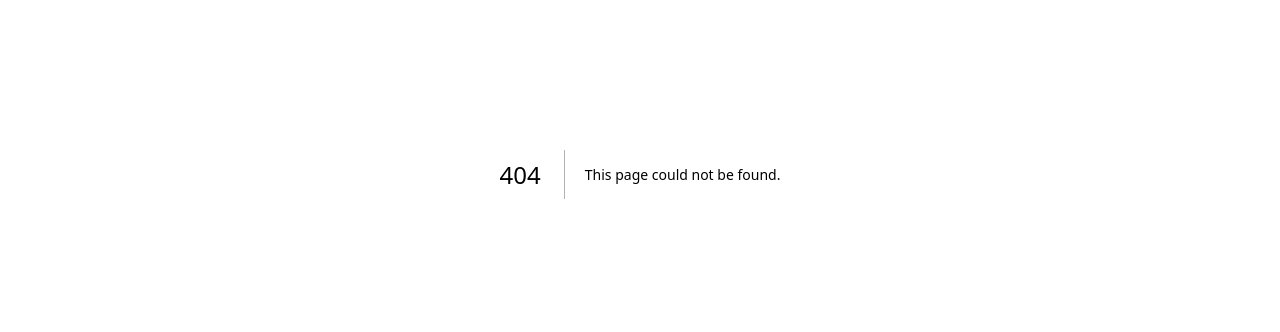
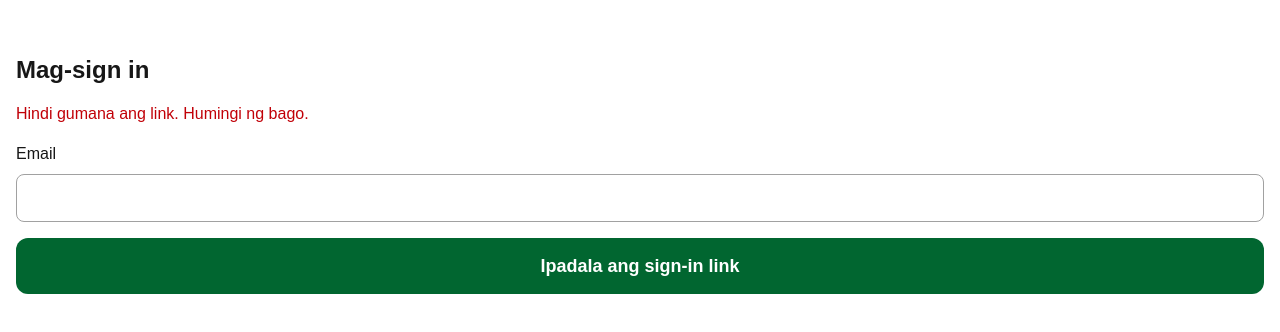
Before and after one commit to ainsleydeluna/cssprint-2026, a Next.js app: page /sign-in/link-failed in a window 1280 px wide. Before the commit this address had no page. Shown: the part 226-558 px from the top of the page. Built offline with nearby package versions, Linux system fonts and the light colour scheme.

Commit message:
Add magic-link sign-in and shop creation on first sign-in

```diff
--- /dev/null
+++ b/app/api/auth/sign-in/route.ts
@@ -0,0 +1,23 @@
+import { cookies } from "next/headers";
+import type { SignInResponse } from "@/lib/contract";
+import { errorResponse, readJson } from "@/lib/server/http";
+import { createClient } from "@/lib/server/supabase";
+
+const EMAIL = /^[^\s@]+@[^\s@]+\.[^\s@]+$/;
+
+// Sends the magic link (spec decision 1). The link comes back to this
+// request's own origin, so it works from localhost, a Vercel preview or the
+// live site, as long as that origin is in Supabase's redirect URL list.
+export async function POST(request: Request) {
+  const body = await readJson(request);
+  const email = typeof body === "object" && body !== null && "email" in body ? String(body.email).trim() : "";
+  if (!EMAIL.test(email)) return errorResponse("invalid_request", "Enter an email address");
+
+  const supabase = createClient(await cookies());
+  const { error } = await supabase.auth.signInWithOtp({
+    email,
+    options: { emailRedirectTo: `${new URL(request.url).origin}/auth/confirm` },
+  });
+  if (error) throw new Error(`Sending the magic link failed: ${error.message}`);
+  return Response.json({ sent: true } satisfies SignInResponse);
+}
--- /dev/null
+++ b/app/auth/confirm/route.ts
@@ -0,0 +1,39 @@
+import type { EmailOtpType } from "@supabase/supabase-js";
+import { cookies } from "next/headers";
+import { type NextRequest, NextResponse } from "next/server";
+import starter from "@/fixtures/seed/stems.json";
+import { createClient } from "@/lib/server/supabase";
+
+/** Shop setup (Pat's T7 screen), where a florist lands after the first sign-in. */
+const SHOP_SETUP_PATH = "/shop";
+
+// The magic link lands here. A token_hash link is verified on the server, so
+// it works when a phone opens it in its email app's own browser; a code link
+// (Supabase's default email template) only works in the browser that asked for it.
+// The first sign-in creates the shop with the starter list (spec decision 14).
+export async function GET(request: NextRequest) {
+  const { searchParams } = request.nextUrl;
+  const tokenHash = searchParams.get("token_hash");
+  const type = searchParams.get("type") as EmailOtpType | null;
+  const code = searchParams.get("code");
+
+  const supabase = createClient(await cookies());
+  const { error } =
+    tokenHash && type
+      ? await supabase.auth.verifyOtp({ token_hash: tokenHash, type })
+      : code
+        ? await supabase.auth.exchangeCodeForSession(code)
+        : { error: new Error("The link has no token") };
+  if (error) return redirect(request, "/sign-in/link-failed");
+
+  const created = await supabase.rpc("create_shop", { starter });
+  if (created.error) throw new Error(`Creating the shop failed: ${created.error.message}`);
+  return redirect(request, created.data ? SHOP_SETUP_PATH : "/quotes");
+}
+
+function redirect(request: NextRequest, to: string) {
+  const response = NextResponse.redirect(new URL(to, request.url));
+  // This response sets the session cookie: never cache it.
+  response.headers.set("Cache-Control", "private, no-store");
+  return response;
+}
--- /dev/null
+++ b/app/sign-in/link-failed/page.tsx
@@ -0,0 +1,6 @@
+import { SignInScreen } from "../sign-in-screen";
+
+// /auth/confirm sends a magic link that did not work here (expired, already used, or opened wrong).
+export default function LinkFailedPage() {
+  return <SignInScreen linkFailed />;
+}
--- /dev/null
+++ b/app/sign-in/page.tsx
@@ -0,0 +1,5 @@
+import { SignInScreen } from "./sign-in-screen";
+
+export default function SignInPage() {
+  return <SignInScreen linkFailed={false} />;
+}
--- /dev/null
+++ b/app/sign-in/sign-in-form.tsx
@@ -0,0 +1,63 @@
+"use client";
+
+import { useState, type FormEvent } from "react";
+import type { SignInRequest } from "@/lib/contract";
+import { t } from "@/lib/strings";
+
+type State = "idle" | "sending" | "sent" | "failed";
+
+/** One email field (spec decision 1); after sending, a "check your email" state. */
+export function SignInForm({ linkFailed }: { linkFailed: boolean }) {
+  const [email, setEmail] = useState("");
+  const [state, setState] = useState<State>("idle");
+
+  async function send(event: FormEvent) {
+    event.preventDefault();
+    setState("sending");
+    const response = await fetch("/api/auth/sign-in", {
+      method: "POST",
+      headers: { "Content-Type": "application/json" },
+      body: JSON.stringify({ email } satisfies SignInRequest),
+    }).catch(() => null);
+    setState(response?.ok ? "sent" : "failed");
+  }
+
+  if (state === "sent") {
+    return (
+      <section className="flex flex-col gap-4">
+        <h1 className="text-2xl font-semibold">{t("signIn", "checkEmail")}</h1>
+        <p className="text-base">{t("signIn", "sentTo", { email: email.trim() })}</p>
+        <button type="button" onClick={() => setState("idle")} className="min-h-12 self-start text-base text-green-800 underline dark:text-green-400">
+          {t("signIn", "useAnotherEmail")}
+        </button>
+      </section>
+    );
+  }
+
+  return (
+    <form onSubmit={send} className="flex flex-col gap-4">
+      <h1 className="text-2xl font-semibold">{t("signIn", "title")}</h1>
+      {linkFailed && state === "idle" && <p className="text-base text-red-700 dark:text-red-400">{t("signIn", "linkFailed")}</p>}
+      <label className="flex flex-col gap-2 text-base">
+        {t("signIn", "email")}
+        <input
+          type="email"
+          required
+          autoComplete="email"
+          inputMode="email"
+          value={email}
+          onChange={(event) => setEmail(event.target.value)}
+          className="min-h-12 rounded-lg border border-neutral-400 px-3 text-base"
+        />
+      </label>
+      {state === "failed" && <p className="text-base text-red-700 dark:text-red-400">{t("common", "error")}</p>}
+      <button
+        type="submit"
+        disabled={state === "sending"}
+        className="min-h-14 rounded-xl bg-green-800 px-4 text-lg font-semibold text-white disabled:opacity-60"
+      >
+        {state === "sending" ? t("signIn", "sending") : t("signIn", "send")}
+      </button>
+    </form>
+  );
+}
--- /dev/null
+++ b/app/sign-in/sign-in-screen.tsx
@@ -0,0 +1,10 @@
+import { SignInForm } from "./sign-in-form";
+
+/** The sign-in page. Outside app/(app): no bottom nav, and proxy.ts lets signed-out visitors in. */
+export function SignInScreen({ linkFailed }: { linkFailed: boolean }) {
+  return (
+    <main className="flex flex-1 flex-col justify-center pt-[max(1rem,env(safe-area-inset-top))] pr-[max(1rem,env(safe-area-inset-right))] pb-[max(1rem,env(safe-area-inset-bottom))] pl-[max(1rem,env(safe-area-inset-left))]">
+      <SignInForm linkFailed={linkFailed} />
+    </main>
+  );
+}
--- a/content/strings.json
+++ b/content/strings.json
@@ -6,6 +6,16 @@
     "cancel": "Kanselahin",
     "retry": "Subukan ulit",
     "error": "May problema. Subukan ulit."
+  },
+  "signIn": {
+    "title": "Mag-sign in",
+    "email": "Email",
+    "send": "Ipadala ang sign-in link",
+    "sending": "Ipinapadala…",
+    "checkEmail": "Tingnan ang email mo",
+    "sentTo": "Pinadala namin ang sign-in link sa {email}. Buksan ito para makapasok.",
+    "useAnotherEmail": "Ibang email",
+    "linkFailed": "Hindi gumana ang link. Humingi ng bago."
   },
   "nav": {
     "menu": "Pangunahing menu",
```
